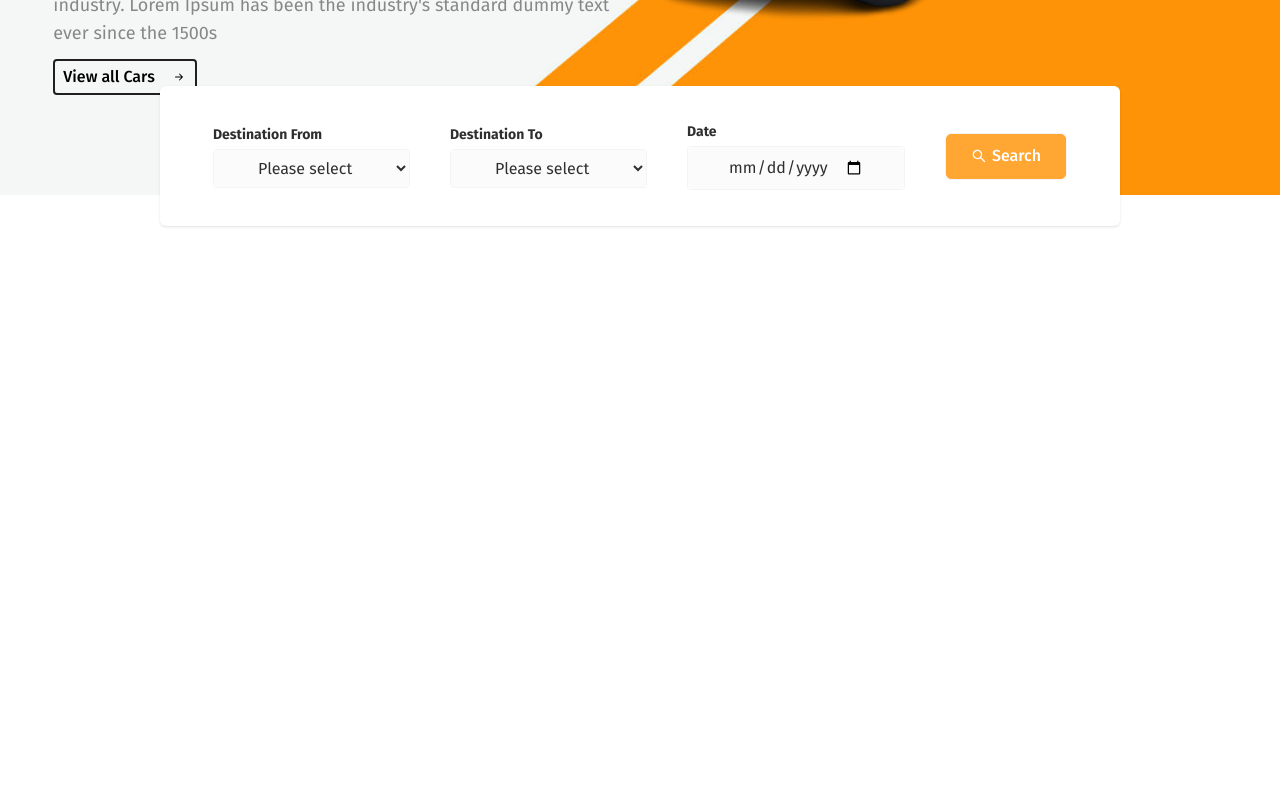
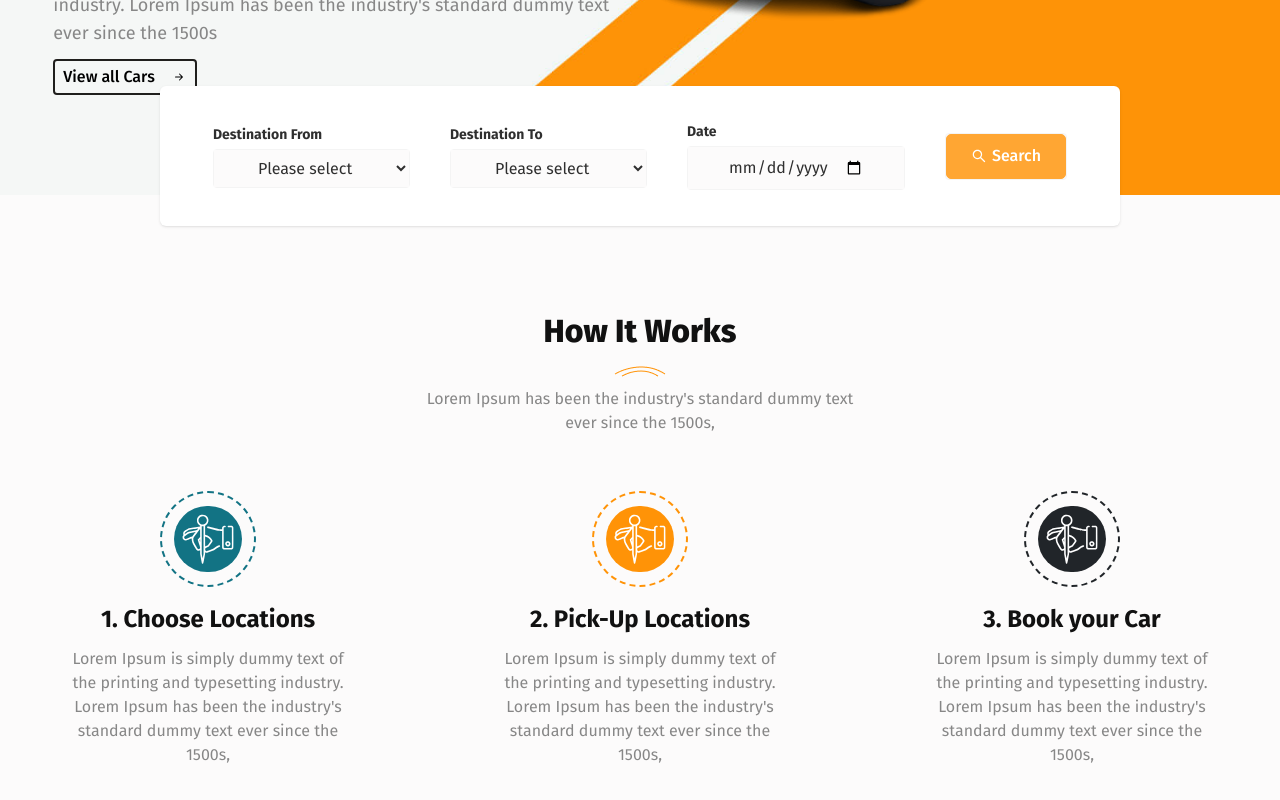
Before and after one commit to Tanjilhossaintamim/car-ranting-client, a React (Vite) app: page / in a window 1280 px wide. Shown: the part 514-1314 px from the top of the page. Before the commit the page ends 800 px from the top, so only its background shows below. Built offline with nearby package versions, Linux system fonts and the light colour scheme.

Commit message:
compleate work section

```diff
--- /dev/null
+++ b/src/components/shared/Heading/Heading.jsx
@@ -0,0 +1,22 @@
+import Headingbg from "../../../assets/title-head.png";
+import PropTypes from "prop-types";
+const Heading = ({ title, description }) => {
+  return (
+    <div className="text-center mb-14 bg-transparent">
+      <h1 className="text-[32px] text-[#111] font-extrabold">{title}</h1>
+      <p
+        className="py-4"
+        style={{ background: `url(${Headingbg}) no-repeat center` }}
+      ></p>
+      <p className="max-w-[439px] text-base text-color-gray mx-auto">
+        {description}
+      </p>
+    </div>
+  );
+};
+Heading.propTypes = {
+  title: PropTypes.string,
+  description: PropTypes.string,
+};
+
+export default Heading;
--- a/src/pages/Home/Home/Home.jsx
+++ b/src/pages/Home/Home/Home.jsx
@@ -1,11 +1,13 @@
 import Banner from "../Banner/Banner";
 import CarPicker from "../CarPicker/CarPicker";
+import HowItWork from "../HowItWork/HowItWork";
 
 const Home = () => {
   return (
     <div>
       <Banner />
       <CarPicker />
+      <HowItWork />
     </div>
   );
 };
--- /dev/null
+++ b/src/pages/Home/HowItWork/HowItWork.jsx
@@ -0,0 +1,36 @@
+import Heading from "../../../components/shared/Heading/Heading";
+import ServiceImg from "../../../assets/services-icon-01.svg";
+import Work from "./Work";
+
+const HowItWork = () => {
+  return (
+    <section className="pt-5 lg:py-28 bg-[#FCFBFB]">
+      <Heading
+        title="How It Works"
+        description="Lorem Ipsum has been the industry's standard dummy text ever since the 1500s,"
+      />
+      <div className="max-w-6xl mx-auto flex items-center flex-wrap justify-between" data-aos="fade-up">
+        <Work
+          title="1. Choose Locations"
+          img={ServiceImg}
+          description="Lorem Ipsum is simply dummy text of the printing and typesetting industry. Lorem Ipsum has been the industry's standard dummy text ever since the 1500s,"
+          color={"#127384"}
+        />
+        <Work
+          title="2. Pick-Up Locations"
+          img={ServiceImg}
+          description="Lorem Ipsum is simply dummy text of the printing and typesetting industry. Lorem Ipsum has been the industry's standard dummy text ever since the 1500s,"
+          color={"#FF9307"}
+        />
+        <Work
+          title="3. Book your Car"
+          img={ServiceImg}
+          description="Lorem Ipsum is simply dummy text of the printing and typesetting industry. Lorem Ipsum has been the industry's standard dummy text ever since the 1500s,"
+          color={"#212529"}
+        />
+      </div>
+    </section>
+  );
+};
+
+export default HowItWork;
--- /dev/null
+++ b/src/pages/Home/HowItWork/Work.jsx
@@ -0,0 +1,26 @@
+import PropTypes from "prop-types";
+const Work = ({ img, title, description, color }) => {
+  return (
+    <div className="lg:w-1/4 mb-4 lg:mb-0 text-center">
+      <div
+        className={`w-24 h-24 mx-auto rounded-full  flex justify-center items-center`}
+        style={{ border: `2px dashed ${color}` }}
+      >
+        <div className={`p-2 rounded-full`} style={{ backgroundColor: color }}>
+          <img src={img} alt="" />
+        </div>
+      </div>
+      <div className="mt-4">
+        <h1 className="text-2xl font-bold text-[#111]">{title}</h1>
+        <p className="text-base text-color-gray mt-3">{description}</p>
+      </div>
+    </div>
+  );
+};
+Work.propTypes = {
+  img: PropTypes.string,
+  title: PropTypes.string,
+  description: PropTypes.string,
+  color: PropTypes.string,
+};
+export default Work;
--- a/tailwind.config.js
+++ b/tailwind.config.js
@@ -12,7 +12,8 @@ export default {
       colors: {
         'color-black': '#2f2f2f',
         'color-black-1': '#201f1d',
-        'color-orange': '#FFA633'
+        'color-orange': '#FFA633',
+        'color-gray': '#878787',
       }
     },
   },
```
Also changed, not shown: src/assets/services-icon-01.svg (added), src/assets/title-head.png (added).
